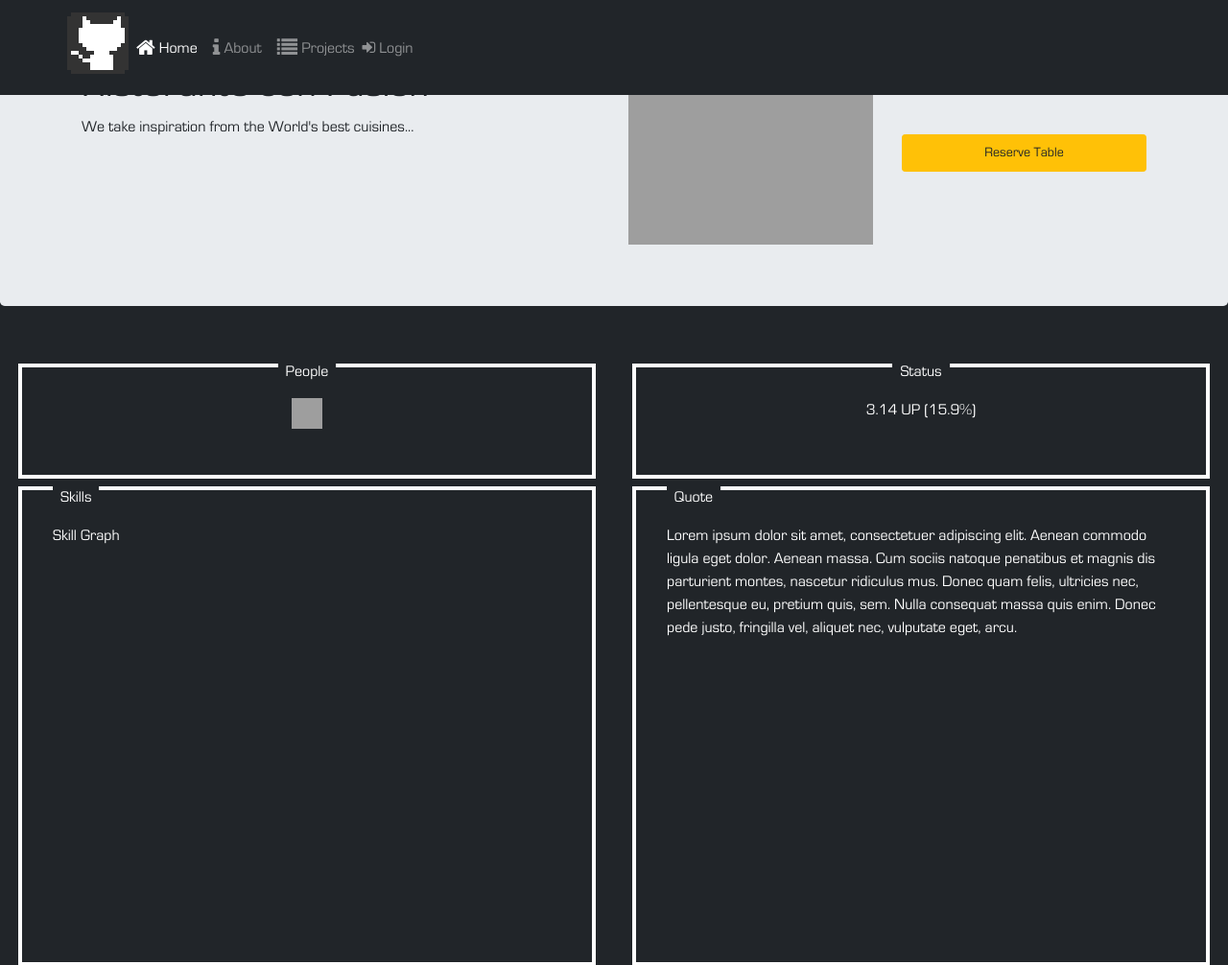
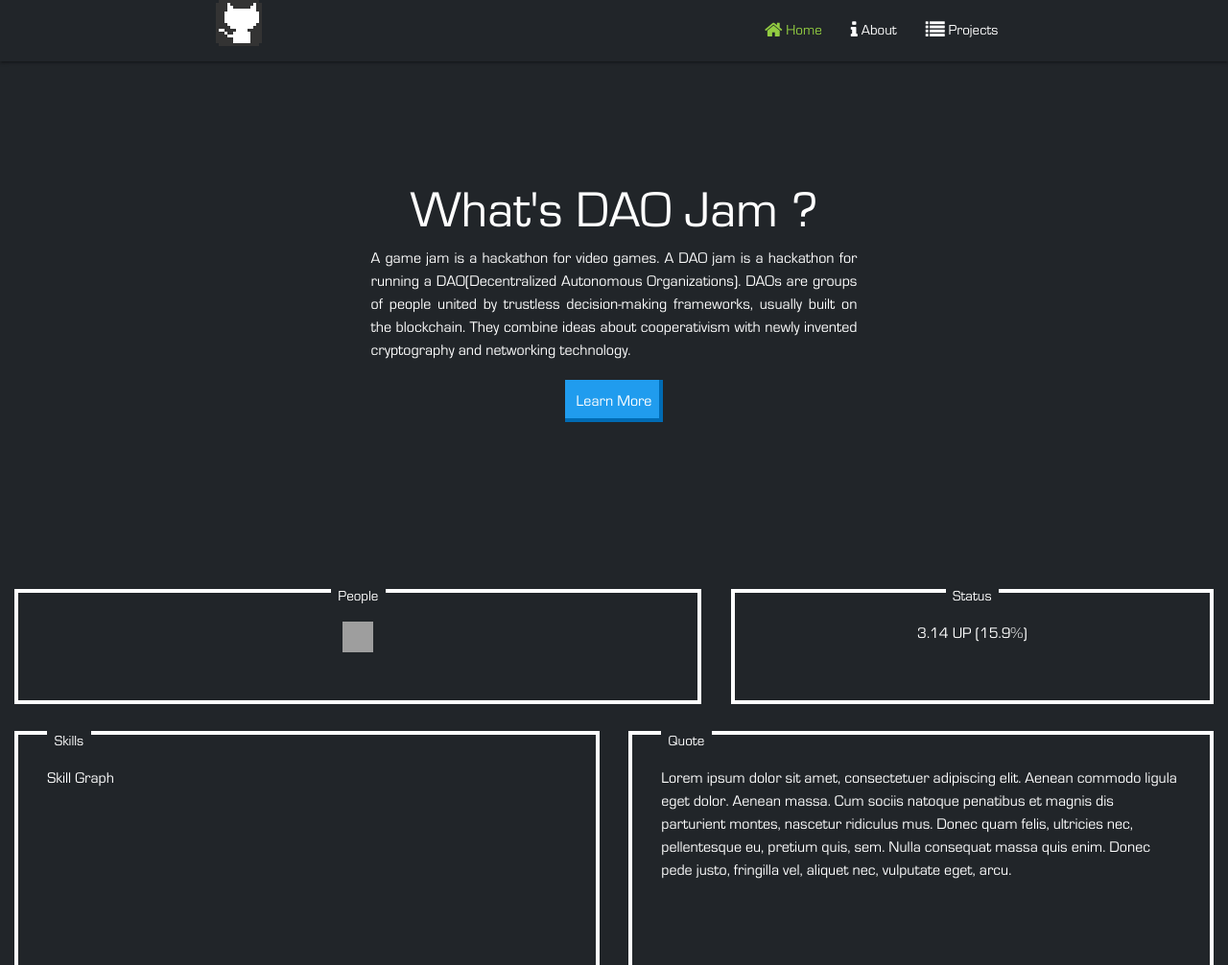
Before and after one commit to noctoid/daothon, a Django app: page /people/sample/ in a window 1280 px wide. Shown: the top 1006 px of the page at 96% size. Run offline with Django 3.2, Linux system fonts and the light colour scheme; some libraries are stand-ins or nearby versions; grey boxes are pictures that could not be loaded.

Commit message:
navbar right-justify，intro text

```diff
--- a/daothon_server/daothon_server/templates/base.html
+++ b/daothon_server/daothon_server/templates/base.html
@@ -2,21 +2,15 @@
 <html lang="en">
 
 <head>
-  <!-- Required meta tags always come first -->
-  <meta charset="utf-8">
-  <meta name="viewport" content="width=device-width, initial-scale=1, shrink-to-fit=no">
-  <meta http-equiv="x-ua-compatible" content="ie=edge">
-
+  <meta charset="UTF-8">
   <title>DAOthon</title>
   <!-- <link rel="stylesheet" href="https://stackpath.bootstrapcdn.com/bootstrap/4.3.1/css/bootstrap.min.css" integrity="sha384-ggOyR0iXCbMQv3Xipma34MD+dH/1fQ784/j6cY/iJTQUOhcWr7x9JvoRxT2MZw1T" crossorigin="anonymous"> -->
   <!-- <script src="https://stackpath.bootstrapcdn.com/bootstrap/4.3.1/js/bootstrap.min.js" integrity="sha384-JjSmVgyd0p3pXB1rRibZUAYoIIy6OrQ6VrjIEaFf/nJGzIxFDsf4x0xIM+B07jRM" crossorigin="anonymous"></script> -->
   <!-- <script src="https://code.jquery.com/jquery-3.3.1.slim.min.js" integrity="sha384-q8i/X+965DzO0rT7abK41JStQIAqVgRVzpbzo5smXKp4YfRvH+8abtTE1Pi6jizo" crossorigin="anonymous"></script> -->
   <!-- <script src="https://cdnjs.cloudflare.com/ajax/libs/popper.js/1.14.7/umd/popper.min.js" integrity="sha384-UO2eT0CpHqdSJQ6hJty5KVphtPhzWj9WO1clHTMGa3JDZwrnQq4sF86dIHNDz0W1" crossorigin="anonymous"></script> -->
-  <link rel="stylesheet" href="https://cdnjs.cloudflare.com/ajax/libs/twitter-bootstrap/4.4.1/css/bootstrap.min.css">
   <link rel="stylesheet" href="https://cdnjs.cloudflare.com/ajax/libs/font-awesome/4.7.0/css/font-awesome.min.css">
-  <link rel="stylesheet" href="https://cdnjs.cloudflare.com/ajax/libs/bootstrap-social/5.1.1/bootstrap-social.css">
-  {% comment %} <link rel="stylesheet" href="https://cdnjs.cloudflare.com/ajax/libs/materialize/1.0.0/css/materialize.min.css"> {% endcomment %}
-  {% comment %} <script src="https://cdnjs.cloudflare.com/ajax/libs/materialize/1.0.0/js/materialize.min.js"></script> {% endcomment %}
+  <link rel="stylesheet" href="https://cdnjs.cloudflare.com/ajax/libs/materialize/1.0.0/css/materialize.min.css">
+  <script src="https://cdnjs.cloudflare.com/ajax/libs/materialize/1.0.0/js/materialize.min.js"></script>
   {% include "rpg_style.html" %}
 
 </head>
@@ -24,22 +18,19 @@
 <body>
 <!--  {% include "material_design.html" %}-->
 
-  {% include "navbar.html" %}
+    {% include "navbar.html" %}
 
   <header class="jumbotron">
         <div class="container">
             <div class="row row-header">
-                <div class="col-12 col-sm-6">
-                    <h1>Ristorante con Fusion</h1>
-                    <p>We take inspiration from the World's best cuisines...</p>
-                </div>
-                <div class="col-12 col-sm-3 align-self-center">
-                    <img src="img/logo.png" class="img-fluid">
-                </div>
-                <div class="col-12 col-sm-3 align-self-center">
-                    <a role="button" class="btn btn-sm btn-block nav-link btn-warning"
-                        data-toggle="modal" data-target="#reserveModal"
-                        >Reserve Table</a>
+                <div class="col s8 offset-s2 center">
+                  <div class="nes-container is-dark no-border">
+                    <h2>What's DAO Jam ?</h2>
+                    <p style="text-align: justify; text-justify: auto;">A game jam is a hackathon for video games. A DAO jam is a hackathon for running a DAO(Decentralized Autonomous Organizations). DAOs are groups of people united by trustless decision-making frameworks, usually built on the blockchain. They combine ideas about cooperativism with newly invented cryptography and networking technology. </p>
+                    <a role="button" class="nes-btn is-primary"
+                        data-toggle="modal" data-target="#learnMore"
+                        >Learn More</a>
+                  </div>
                 </div>
             </div>
         </div>
@@ -74,16 +65,12 @@
   {% block content %}
   {% endblock %}
 
-  {% comment %} <script>
+  <script>
     $(".nav .nav-item .nav-link").on("click", function () {
       $(".nav").find(".active").removeClass("active");
       $(this).addClass("active");
     });
-  </script> {% endcomment %}
-  <!-- jQuery first, then Popper.js, then Bootstrap JS. -->
-  <script src="https://code.jquery.com/jquery-3.3.1.slim.min.js"></script>
-  <script src="https://cdnjs.cloudflare.com/ajax/libs/twitter-bootstrap/4.4.1/js/bootstrap.min.js"></script>
-  <script src="https://cdnjs.cloudflare.com/ajax/libs/twitter-bootstrap/4.4.1/js/bootstrap.min.js"></script>
+  </script>
 </body>
 
 </html>
--- a/daothon_server/daothon_server/templates/navbar.html
+++ b/daothon_server/daothon_server/templates/navbar.html
@@ -1,23 +1,18 @@
 {% block content %}
-<nav class="navbar navbar-dark navbar-expand-sm fixed-top">
-    <div class="container">
+<nav>
+    <div class="nav-wrapper">
         <div class="row">
-            <a class="navbar-brand mr-auto" href="#"><i class="nes-icon github is-large"></i></a>
-            <div class="collapse navbar-collapse" id="Navbar">
-                <ul class="navbar-nav mr-auto">
-                    <li class="nav-item active"><a class="nav-link nes-text is-success" href="#"><span class="fa fa-home fa-lg"></span>
-                            Home</a></li>
-                    <li class="nav-item"><a class="nav-link" href="#"><span
-                                class="fa fa-info fa-lg"></span> About</a></li>
-                    <li class="nav-item"><a class="nav-link" href="#"><span class="fa fa-list fa-lg"></span> Projects</a>
-                    </li>
+            <div class="col s8 offset-s2">
+                <a href="#" class="brand-logo"><i class="nes-icon github is-medium"></i></a>
+                <ul id="nav-mobile" class="right hide-on-med-and-down">
+                    <li><a class="nav-link nes-text is-success" href="#"><span class="fa fa-home fa-lg"></span>
+                                        Home</a></li>
+                    <li><a class="nav-link" href="#"><span
+                                            class="fa fa-info fa-lg"></span> About</a></li>
+                    <li><a class="nav-link" href="#"><span class="fa fa-list fa-lg"></span> Projects</a></li>
                 </ul>
-                <span class="navbar-text">
-                    <a data-toggle="modal" data-target="#loginModal">
-                    <span class="fa fa-sign-in"></span> Login</a>
-                </span>
             </div>
         </div>
     </div>
-</nav>
+  </nav>
 {% endblock %}
--- a/daothon_server/daothon_server/templates/rpg_style.html
+++ b/daothon_server/daothon_server/templates/rpg_style.html
@@ -1,7 +1,6 @@
 {% block content %}
 <link href="https://fonts.googleapis.com/css?family=Press+Start+2P" rel="stylesheet">
-<link href="https://unpkg.com/nes.css/css/nes.css" rel="stylesheet">
-<link href="" rel="stylesheet">
+<link href="https://unpkg.com/nes.css/css/nes.css" rel="stylesheet"/>
 <style>
     /*body {*/
     /*    background-image: url("https://cdna.artstation.com/p/assets/images/images/006/295/134/large/sergiu-matei-stone-path-tile-pixel-art-rpg-top-view-indie-game-dev-matei-sergiu.jpg?1497472736");*/
@@ -31,5 +30,14 @@
         background-color: #212529;
     }
 
+    .jumbotron {
+        padding-top: 100px;
+        padding-bottom: 100px;
+    }
+
+    .nes-container.no-border {
+        border-width: 0px;
+    }
+
 </style>
 {% endblock %}
```
